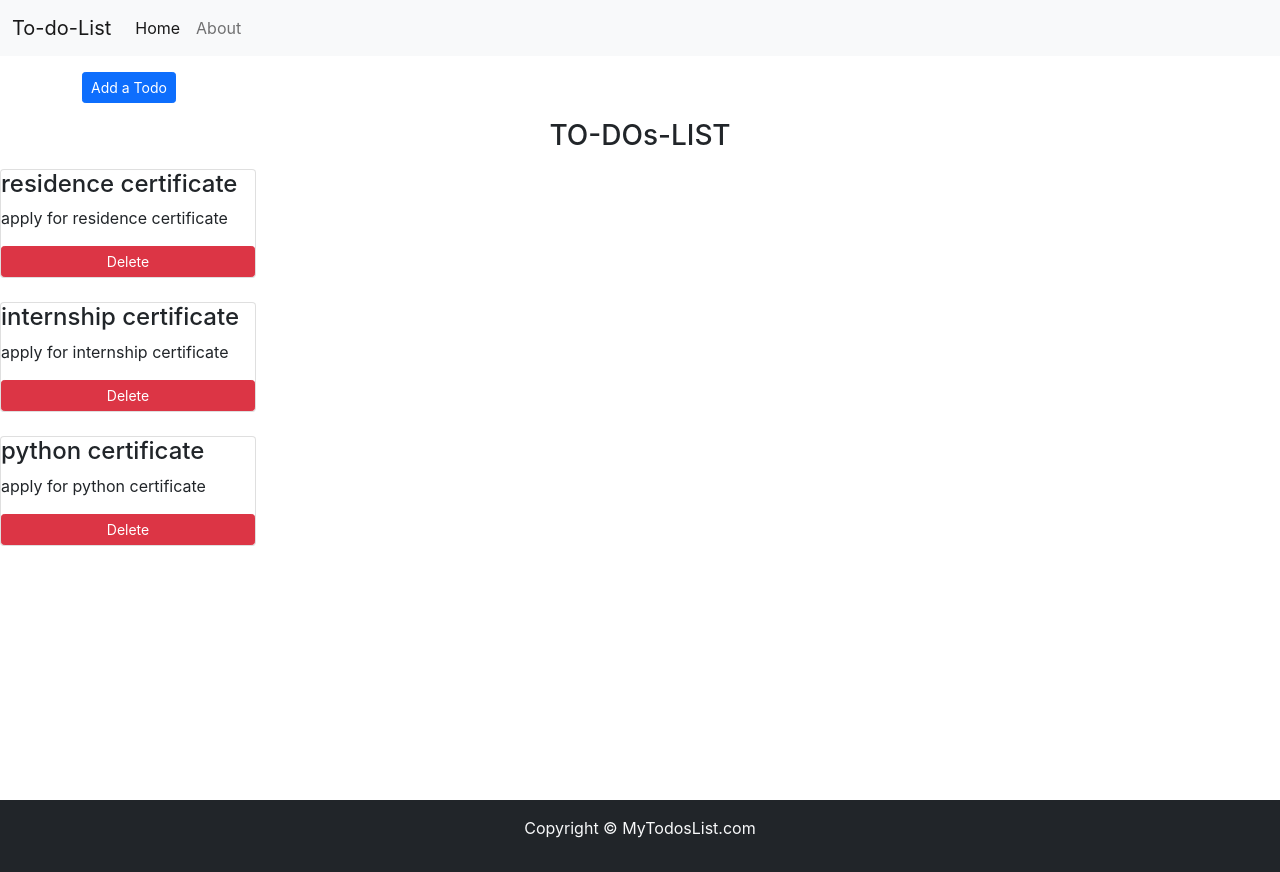
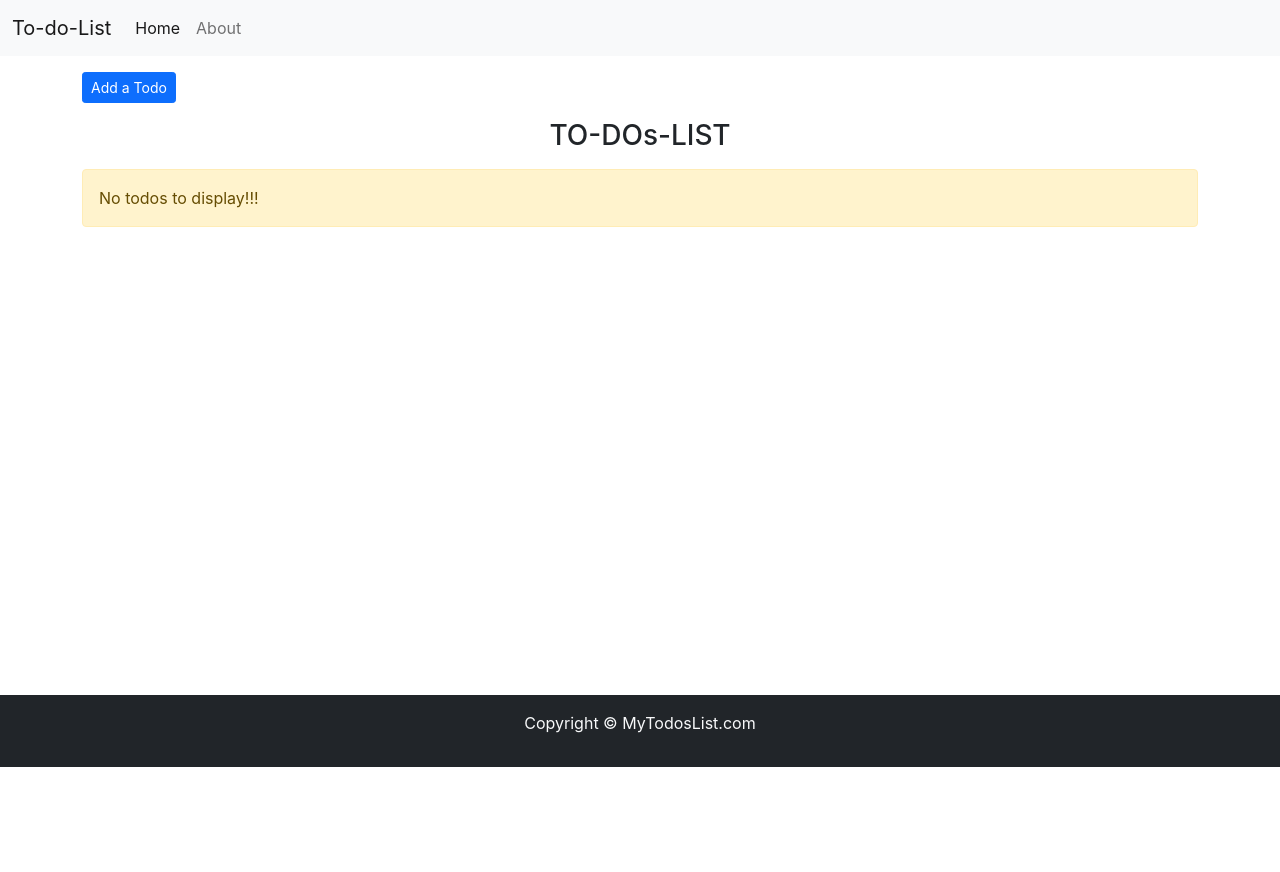
Before and after one commit to kman46/to-do-list, a React (Create React App) app: page / in a window 1280 px wide. After the commit the page ends 800 px from the top, so only its background shows below. Built offline with nearby package versions, Linux system fonts and the light colour scheme.

Commit message:
added add and delete functions

```diff
--- a/package.json
+++ b/package.json
@@ -10,6 +10,7 @@
     "react": "^17.0.2",
     "react-bootstrap": "^2.0.0-rc.0",
     "react-dom": "^17.0.2",
+    "react-router-dom": "^5.3.0",
     "react-scripts": "4.0.3",
     "web-vitals": "^1.1.2"
   },
--- a/src/App.js
+++ b/src/App.js
@@ -1,53 +1,60 @@
 import './App.css';
 import Header from "./MyComponents/Header";
-import {Todos} from "./MyComponents/Todos";
-import {AddTodo} from "./MyComponents/AddTodo";
-import {Footer} from "./MyComponents/Footer";
-import React, {useState} from 'react';
+import { Todos } from "./MyComponents/Todos";
+import { AddTodo } from "./MyComponents/AddTodo";
+import { Footer } from "./MyComponents/Footer";
+import React, { useState, useEffect } from 'react';
 //useState is used for state hooks
 function App() {
-  const onDelete=(todo) =>{
-    console.log("I am on ondelete of todo",todo);
-    setTodos(todos.filter((e)=>{
-      return e!==todo;
+  let initTodo;
+  if (localStorage.getItem("todos") === null) {
+    initTodo = [];
+  }
+  else {
+    initTodo = JSON.parse(localStorage.getItem("todos"));
+  }
+  const onDelete = (todo) => {
+    console.log("I am on ondelete of todo", todo);
+    setTodos(todos.filter((e) => {
+      return e !== todo;
     }));
+    localStorage.getItem("todos", JSON.stringify(todos));
   }
 
-  const addTodo=(title,desc)=> {
-      console.log("added ToDo",title,desc);
-      let sno=todos[todos.length-1].sno + 1;
-      const myTodo={
-        sno: sno,
-        title: title,
-        desc: desc,
-      }
+  const addTodo = (title, desc) => {
+    console.log("added ToDo : ", title, desc);
+    //
+    let sno;
+    if (todos.length === 0) {
+      sno = 0;
+    }
+    else {
+      sno = todos[todos.length - 1].sno + 1;
+
+    }
+    const myTodo = {
+      sno: sno,
+      title: title,
+      desc: desc,
+    }
+    setTodos([...todos, myTodo]);
+    console.log(myTodo);
   }
 
-// setTodos is a function which will update ui everytime component is deleted
-  const [todos, setTodos] = useState([
-    {
-      sno: 1,
-      title: "residence certificate",
-      desc: "apply for residence certificate"
-    },
-    {
-      sno: 2,
-      title: "internship certificate",
-      desc: "apply for internship certificate"
-    },
-    {
-      sno: 3,
-      title: "python certificate",
-      desc: "apply for python certificate"
-    }
-  ]);
+  // setTodos is a function which will update ui everytime component is deleted
+  const [todos, setTodos] = useState(initTodo);
+  //when todos is changes call this function
+  useEffect(() => {
+    localStorage.setItem("todos", JSON.stringify(todos));
+  }, [todos])
+
   return (
     <>
 
-    <Header title="To-do-List" searchBar={false}/>
-    <AddTodo addTodo={addTodo}/>
-    <Todos todos={todos} onDelete={onDelete}/> {/* defines 2 components to todos*/}
-    <Footer/>
+      <Header title="To-do-List" searchBar={false} />
+      <AddTodo addTodo={addTodo} />
+      <Todos todos={todos} onDelete={onDelete} /> {/* defines 2 components to todos*/}
+      <Footer />
     </>
   );
 }
--- a/src/MyComponents/AddTodo.js
+++ b/src/MyComponents/AddTodo.js
@@ -8,7 +8,11 @@ export const AddTodo = ({ addTodo }) => {
         if (!title || !desc) {
             alert("title or description cannot be blank!")
         }
+        else {
             addTodo(title, desc);
+            setDesc("");
+            setTitle("");
+        }
     }
     return (
         //my-3 : margin in y axis
--- a/src/MyComponents/Footer.js
+++ b/src/MyComponents/Footer.js
@@ -1,16 +1,8 @@
 import React from 'react'
 
 export const Footer = () => {
-    let footerStyle ={
-        position: "absolute",
-        top: "100vh",
-        width: "100%"
-
-    }
     return (
-        <footer className="bg-dark text-light py-3" style=
-        //used footerStyle variable to add styling
-        {footerStyle}>
+        <footer className="bg-dark text-light py-3">
             <p align="center" className="textcenter">
              Copyright &copy; MyTodosList.com
              </p>
--- a/src/MyComponents/TodoItems.js
+++ b/src/MyComponents/TodoItems.js
@@ -2,7 +2,7 @@ import React from 'react'
 
 export const TodoItems = ({todo, onDelete}) => {
     let itemstyles={
-        width: "20%"
+        width: "40%"
     }
     return (
         <div className="card" style={itemstyles}>
--- a/src/MyComponents/Todos.js
+++ b/src/MyComponents/Todos.js
@@ -2,11 +2,14 @@ import React from 'react'
 import { TodoItems } from "./TodoItems";
 
 export const Todos = (props) => {
+    let myStyle={
+        minHeight: "70vh",
+    }
     return (
-        <div>
+        <div className="container my-3" style={myStyle}>
             <h3 className="text-center my-3" >TO-DOs-LIST</h3>{/*center alignment and my-3 for space from above */}
             {props.todos.length === 0 ?
-                <div class="alert alert-warning" role="alert">
+                <div className="alert alert-warning" role="alert">
                     No todos to display!!!
                 </div> :
                 props.todos.map((todo) => {
```
Also changed, not shown: 1 other file (tests, documents, lock files or other folders). Lines whose indentation alone changed are shown as unchanged.
